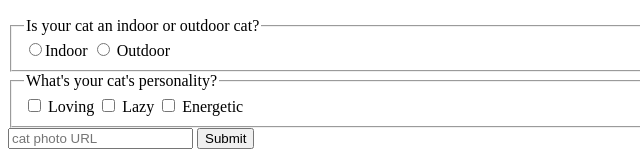
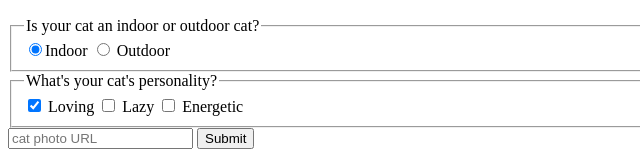
Before and after one commit to ladyincodes/CatPhoto, a plain HTML site: page index.html in a window 1280 px wide. Shown: the part 1466-1620 px from the top of the page, 0-640 px from the left. Drawn offline with Linux system fonts and the light colour scheme.

Commit message:
checked attribute added

```diff
--- a/index.html
+++ b/index.html
@@ -63,6 +63,7 @@
                 id="indoor"
                 type="radio"
                 value="indoor"
+                checked
               />Indoor</label
             >
             <label
@@ -82,6 +83,7 @@
               type="checkbox"
               name="personality"
               value="loving"
+              checked
             />
             <label for="loving"> Loving</label>
             <input id="lazy" type="checkbox" name="personality" value="lazy" />
```
